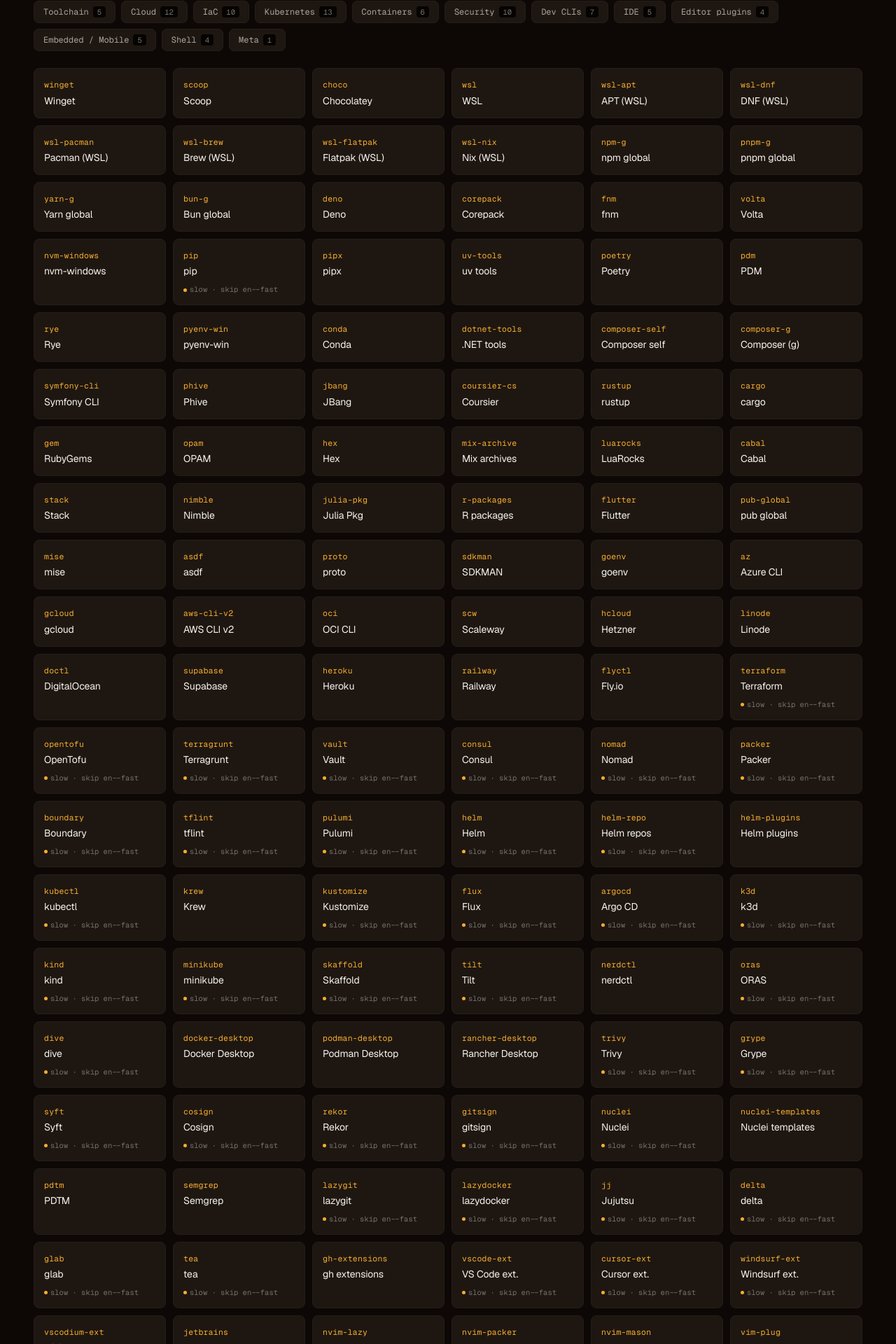
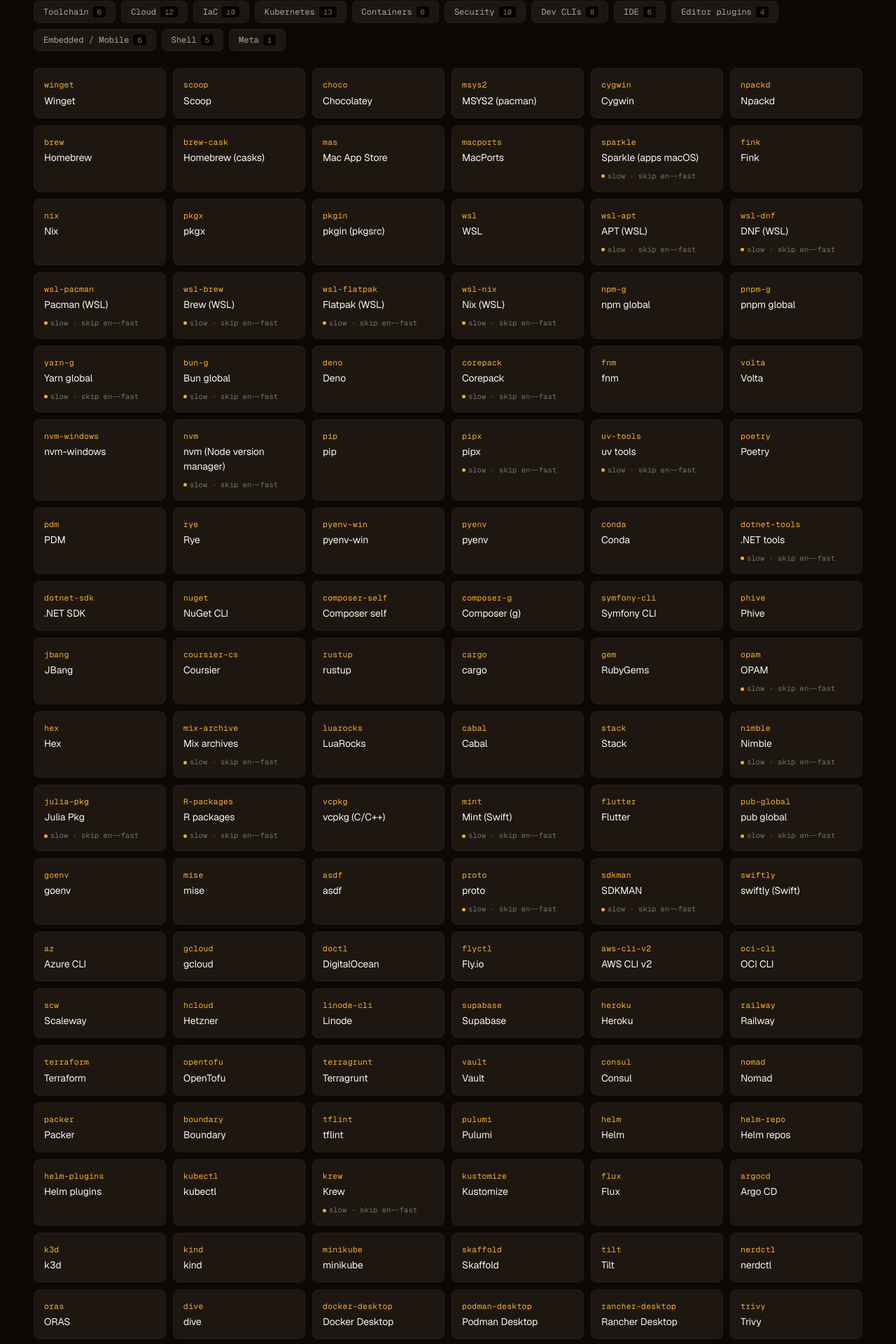
Before and after one commit to LINDECKER-Charles/gup, a React (Vite) app in the folder index/: page / in a window 1280 px wide. Shown: the part 5535-7455 px from the top of the page at 70% size. Built offline with nearby package versions, Linux system fonts and the light colour scheme.

Commit message:
feat(index): mirror the registry in the site provider catalog

```diff
--- a/index/src/data/content.js
+++ b/index/src/data/content.js
@@ -81,7 +81,7 @@
 
   providers: {
     sectionLabel: "§ 05 — Catalogue",
-    title: "~130 providers, organisés par catégorie.",
+    title: "153 providers, organisés par catégorie.",
     allLabel: "Tous",
     emptyLabel: "Aucun provider ne matche cette requête.",
     searchPlaceholder: "grep providers…",
@@ -119,7 +119,7 @@
     support: {
       title: "Le projet t'est utile ?",
       lead:
-        "gup est gratuit, MIT, et maintenu sur mon temps libre. Si l'outil t'a fait gagner du temps, tu peux me payer un café — ça aide à garder le rythme sur les ~130 providers.",
+        "gup est gratuit, MIT, et maintenu sur mon temps libre. Si l'outil t'a fait gagner du temps, tu peux me payer un café — ça aide à garder le rythme sur les 153 providers.",
       cta: "Offrir un café sur Ko-fi",
       kofiUrl: "https://ko-fi.com/charleslindecker",
     },
--- a/index/src/data/providers.js
+++ b/index/src/data/providers.js
@@ -1,173 +1,198 @@
-// Provider catalog — source of truth: docs/how-gup-works.md §13.
+// Provider catalog — mirrors src/core/registry.ts (ALL_PROVIDERS).
 // Shape: { id, name, category, slow?: boolean }
+// The ids and the `slow` flags must match the registry exactly: the id is what
+// `gup list --provider <id>` takes, and `slow` is what `--fast` skips.
 export const providers = [
-  // OS / Windows
-  { id: "winget",    name: "Winget",         category: "OS" },
-  { id: "scoop",     name: "Scoop",          category: "OS" },
-  { id: "choco",     name: "Chocolatey",     category: "OS" },
+  // OS
+  { id: "winget",          name: "Winget",                        category: "OS" },
+  { id: "scoop",           name: "Scoop",                         category: "OS" },
+  { id: "choco",           name: "Chocolatey",                    category: "OS" },
+  { id: "msys2",           name: "MSYS2 (pacman)",                category: "OS" },
+  { id: "cygwin",          name: "Cygwin",                        category: "OS" },
+  { id: "npackd",          name: "Npackd",                        category: "OS" },
+  { id: "brew",            name: "Homebrew",                      category: "OS" },
+  { id: "brew-cask",       name: "Homebrew (casks)",              category: "OS" },
+  { id: "mas",             name: "Mac App Store",                 category: "OS" },
+  { id: "macports",        name: "MacPorts",                      category: "OS" },
+  { id: "sparkle",         name: "Sparkle (apps macOS)",          category: "OS", slow: true },
+  { id: "fink",            name: "Fink",                          category: "OS" },
+  { id: "nix",             name: "Nix",                           category: "OS" },
+  { id: "pkgx",            name: "pkgx",                          category: "OS" },
+  { id: "pkgin",           name: "pkgin (pkgsrc)",                category: "OS" },
 
   // WSL
-  { id: "wsl",         name: "WSL",          category: "WSL" },
-  { id: "wsl-apt",     name: "APT (WSL)",    category: "WSL" },
-  { id: "wsl-dnf",     name: "DNF (WSL)",    category: "WSL" },
-  { id: "wsl-pacman",  name: "Pacman (WSL)", category: "WSL" },
-  { id: "wsl-brew",    name: "Brew (WSL)",   category: "WSL" },
-  { id: "wsl-flatpak", name: "Flatpak (WSL)",category: "WSL" },
-  { id: "wsl-nix",     name: "Nix (WSL)",    category: "WSL" },
+  { id: "wsl",             name: "WSL",                           category: "WSL" },
+  { id: "wsl-apt",         name: "APT (WSL)",                     category: "WSL", slow: true },
+  { id: "wsl-dnf",         name: "DNF (WSL)",                     category: "WSL", slow: true },
+  { id: "wsl-pacman",      name: "Pacman (WSL)",                  category: "WSL", slow: true },
+  { id: "wsl-brew",        name: "Brew (WSL)",                    category: "WSL", slow: true },
+  { id: "wsl-flatpak",     name: "Flatpak (WSL)",                 category: "WSL", slow: true },
+  { id: "wsl-nix",         name: "Nix (WSL)",                     category: "WSL", slow: true },
 
-  // Node / JS
-  { id: "npm-g",      name: "npm global",    category: "Node" },
-  { id: "pnpm-g",     name: "pnpm global",   category: "Node" },
-  { id: "yarn-g",     name: "Yarn global",   category: "Node" },
-  { id: "bun-g",      name: "Bun global",    category: "Node" },
-  { id: "deno",       name: "Deno",          category: "Node" },
-  { id: "corepack",   name: "Corepack",      category: "Node" },
-  { id: "fnm",        name: "fnm",           category: "Node" },
-  { id: "volta",      name: "Volta",         category: "Node" },
-  { id: "nvm-windows",name: "nvm-windows",   category: "Node" },
+  // Node
+  { id: "npm-g",           name: "npm global",                    category: "Node" },
+  { id: "pnpm-g",          name: "pnpm global",                   category: "Node" },
+  { id: "yarn-g",          name: "Yarn global",                   category: "Node", slow: true },
+  { id: "bun-g",           name: "Bun global",                    category: "Node", slow: true },
+  { id: "deno",            name: "Deno",                          category: "Node" },
+  { id: "corepack",        name: "Corepack",                      category: "Node", slow: true },
+  { id: "fnm",             name: "fnm",                           category: "Node" },
+  { id: "volta",           name: "Volta",                         category: "Node" },
+  { id: "nvm-windows",     name: "nvm-windows",                   category: "Node" },
+  { id: "nvm",             name: "nvm (Node version manager)",    category: "Node", slow: true },
 
   // Python
-  { id: "pip",        name: "pip",           category: "Python", slow: true },
-  { id: "pipx",       name: "pipx",          category: "Python" },
-  { id: "uv-tools",   name: "uv tools",      category: "Python" },
-  { id: "poetry",     name: "Poetry",        category: "Python" },
-  { id: "pdm",        name: "PDM",           category: "Python" },
-  { id: "rye",        name: "Rye",           category: "Python" },
-  { id: "pyenv-win",  name: "pyenv-win",     category: "Python" },
-  { id: "conda",      name: "Conda",         category: "Python" },
+  { id: "pip",             name: "pip",                           category: "Python" },
+  { id: "pipx",            name: "pipx",                          category: "Python", slow: true },
+  { id: "uv-tools",        name: "uv tools",                      category: "Python", slow: true },
+  { id: "poetry",          name: "Poetry",                        category: "Python" },
+  { id: "pdm",             name: "PDM",                           category: "Python" },
+  { id: "rye",             name: "Rye",                           category: "Python" },
+  { id: "pyenv-win",       name: "pyenv-win",                     category: "Python" },
+  { id: "pyenv",           name: "pyenv",                         category: "Python" },
+  { id: "conda",           name: "Conda",                         category: "Python" },
 
   // .NET / PHP
-  { id: "dotnet-tools",   name: ".NET tools",    category: ".NET / PHP" },
-  { id: "composer-self",  name: "Composer self", category: ".NET / PHP" },
-  { id: "composer-g",     name: "Composer (g)",  category: ".NET / PHP" },
-  { id: "symfony-cli",    name: "Symfony CLI",   category: ".NET / PHP" },
-  { id: "phive",          name: "Phive",         category: ".NET / PHP" },
+  { id: "dotnet-tools",    name: ".NET tools",                    category: ".NET / PHP", slow: true },
+  { id: "dotnet-sdk",      name: ".NET SDK",                      category: ".NET / PHP" },
+  { id: "nuget",           name: "NuGet CLI",                     category: ".NET / PHP" },
+  { id: "composer-self",   name: "Composer self",                 category: ".NET / PHP" },
+  { id: "composer-g",      name: "Composer (g)",                  category: ".NET / PHP" },
+  { id: "symfony-cli",     name: "Symfony CLI",                   category: ".NET / PHP" },
+  { id: "phive",           name: "Phive",                         category: ".NET / PHP" },
 
   // JVM
-  { id: "jbang",      name: "JBang",         category: "JVM" },
-  { id: "coursier-cs",name: "Coursier",      category: "JVM" },
+  { id: "jbang",           name: "JBang",                         category: "JVM" },
+  { id: "coursier-cs",     name: "Coursier",                      category: "JVM" },
 
   // Rust
-  { id: "rustup",     name: "rustup",        category: "Rust" },
-  { id: "cargo",      name: "cargo",         category: "Rust" },
+  { id: "rustup",          name: "rustup",                        category: "Rust" },
+  { id: "cargo",           name: "cargo",                         category: "Rust" },
 
   // Other langs
-  { id: "gem",          name: "RubyGems",    category: "Other langs" },
-  { id: "opam",         name: "OPAM",        category: "Other langs" },
-  { id: "hex",          name: "Hex",         category: "Other langs" },
-  { id: "mix-archive",  name: "Mix archives",category: "Other langs" },
-  { id: "luarocks",     name: "LuaRocks",    category: "Other langs" },
-  { id: "cabal",        name: "Cabal",       category: "Other langs" },
-  { id: "stack",        name: "Stack",       category: "Other langs" },
-  { id: "nimble",       name: "Nimble",      category: "Other langs" },
-  { id: "julia-pkg",    name: "Julia Pkg",   category: "Other langs" },
-  { id: "r-packages",   name: "R packages",  category: "Other langs" },
-  { id: "flutter",      name: "Flutter",     category: "Other langs" },
-  { id: "pub-global",   name: "pub global",  category: "Other langs" },
+  { id: "gem",             name: "RubyGems",                      category: "Other langs" },
+  { id: "opam",            name: "OPAM",                          category: "Other langs", slow: true },
+  { id: "hex",             name: "Hex",                           category: "Other langs" },
+  { id: "mix-archive",     name: "Mix archives",                  category: "Other langs", slow: true },
+  { id: "luarocks",        name: "LuaRocks",                      category: "Other langs" },
+  { id: "cabal",           name: "Cabal",                         category: "Other langs" },
+  { id: "stack",           name: "Stack",                         category: "Other langs" },
+  { id: "nimble",          name: "Nimble",                        category: "Other langs", slow: true },
+  { id: "julia-pkg",       name: "Julia Pkg",                     category: "Other langs", slow: true },
+  { id: "R-packages",      name: "R packages",                    category: "Other langs", slow: true },
+  { id: "vcpkg",           name: "vcpkg (C/C++)",                 category: "Other langs" },
+  { id: "mint",            name: "Mint (Swift)",                  category: "Other langs", slow: true },
+  { id: "flutter",         name: "Flutter",                       category: "Other langs" },
+  { id: "pub-global",      name: "pub global",                    category: "Other langs", slow: true },
 
-  // Polyglot toolchains
-  { id: "mise",       name: "mise",          category: "Toolchain" },
-  { id: "asdf",       name: "asdf",          category: "Toolchain" },
-  { id: "proto",      name: "proto",         category: "Toolchain" },
-  { id: "sdkman",     name: "SDKMAN",        category: "Toolchain" },
-  { id: "goenv",      name: "goenv",         category: "Toolchain" },
+  // Toolchain
+  { id: "goenv",           name: "goenv",                         category: "Toolchain" },
+  { id: "mise",            name: "mise",                          category: "Toolchain" },
+  { id: "asdf",            name: "asdf",                          category: "Toolchain" },
+  { id: "proto",           name: "proto",                         category: "Toolchain", slow: true },
+  { id: "sdkman",          name: "SDKMAN",                        category: "Toolchain", slow: true },
+  { id: "swiftly",         name: "swiftly (Swift)",               category: "Toolchain" },
 
   // Cloud
-  { id: "az",         name: "Azure CLI",     category: "Cloud" },
-  { id: "gcloud",     name: "gcloud",        category: "Cloud" },
-  { id: "aws-cli-v2", name: "AWS CLI v2",    category: "Cloud" },
-  { id: "oci",        name: "OCI CLI",       category: "Cloud" },
-  { id: "scw",        name: "Scaleway",      category: "Cloud" },
-  { id: "hcloud",     name: "Hetzner",       category: "Cloud" },
-  { id: "linode",     name: "Linode",        category: "Cloud" },
-  { id: "doctl",      name: "DigitalOcean",  category: "Cloud" },
-  { id: "supabase",   name: "Supabase",      category: "Cloud" },
-  { id: "heroku",     name: "Heroku",        category: "Cloud" },
-  { id: "railway",    name: "Railway",       category: "Cloud" },
-  { id: "flyctl",     name: "Fly.io",        category: "Cloud" },
+  { id: "az",              name: "Azure CLI",                     category: "Cloud" },
+  { id: "gcloud",          name: "gcloud",                        category: "Cloud" },
+  { id: "doctl",           name: "DigitalOcean",                  category: "Cloud" },
+  { id: "flyctl",          name: "Fly.io",                        category: "Cloud" },
+  { id: "aws-cli-v2",      name: "AWS CLI v2",                    category: "Cloud" },
+  { id: "oci-cli",         name: "OCI CLI",                       category: "Cloud" },
+  { id: "scw",             name: "Scaleway",                      category: "Cloud" },
+  { id: "hcloud",          name: "Hetzner",                       category: "Cloud" },
+  { id: "linode-cli",      name: "Linode",                        category: "Cloud" },
+  { id: "supabase",        name: "Supabase",                      category: "Cloud" },
+  { id: "heroku",          name: "Heroku",                        category: "Cloud" },
+  { id: "railway",         name: "Railway",                       category: "Cloud" },
 
   // IaC
-  { id: "terraform",  name: "Terraform",     category: "IaC", slow: true },
-  { id: "opentofu",   name: "OpenTofu",      category: "IaC", slow: true },
-  { id: "terragrunt", name: "Terragrunt",    category: "IaC", slow: true },
-  { id: "vault",      name: "Vault",         category: "IaC", slow: true },
-  { id: "consul",     name: "Consul",        category: "IaC", slow: true },
-  { id: "nomad",      name: "Nomad",         category: "IaC", slow: true },
-  { id: "packer",     name: "Packer",        category: "IaC", slow: true },
-  { id: "boundary",   name: "Boundary",      category: "IaC", slow: true },
-  { id: "tflint",     name: "tflint",        category: "IaC", slow: true },
-  { id: "pulumi",     name: "Pulumi",        category: "IaC", slow: true },
+  { id: "terraform",       name: "Terraform",                     category: "IaC" },
+  { id: "opentofu",        name: "OpenTofu",                      category: "IaC" },
+  { id: "terragrunt",      name: "Terragrunt",                    category: "IaC" },
+  { id: "vault",           name: "Vault",                         category: "IaC" },
+  { id: "consul",          name: "Consul",                        category: "IaC" },
+  { id: "nomad",           name: "Nomad",                         category: "IaC" },
+  { id: "packer",          name: "Packer",                        category: "IaC" },
+  { id: "boundary",        name: "Boundary",                      category: "IaC" },
+  { id: "tflint",          name: "tflint",                        category: "IaC" },
+  { id: "pulumi",          name: "Pulumi",                        category: "IaC" },
 
-  // Kubernetes / Helm
-  { id: "helm",         name: "Helm",        category: "Kubernetes", slow: true },
-  { id: "helm-repo",    name: "Helm repos",  category: "Kubernetes", slow: true },
-  { id: "helm-plugins", name: "Helm plugins",category: "Kubernetes" },
-  { id: "kubectl",      name: "kubectl",     category: "Kubernetes", slow: true },
-  { id: "krew",         name: "Krew",        category: "Kubernetes" },
-  { id: "kustomize",    name: "Kustomize",   category: "Kubernetes", slow: true },
-  { id: "flux",         name: "Flux",        category: "Kubernetes", slow: true },
-  { id: "argocd",       name: "Argo CD",     category: "Kubernetes", slow: true },
-  { id: "k3d",          name: "k3d",         category: "Kubernetes", slow: true },
-  { id: "kind",         name: "kind",        category: "Kubernetes", slow: true },
-  { id: "minikube",     name: "minikube",    category: "Kubernetes", slow: true },
-  { id: "skaffold",     name: "Skaffold",    category: "Kubernetes", slow: true },
-  { id: "tilt",         name: "Tilt",        category: "Kubernetes", slow: true },
+  // Kubernetes
+  { id: "helm",            name: "Helm",                          category: "Kubernetes" },
+  { id: "helm-repo",       name: "Helm repos",                    category: "Kubernetes" },
+  { id: "helm-plugins",    name: "Helm plugins",                  category: "Kubernetes" },
+  { id: "kubectl",         name: "kubectl",                       category: "Kubernetes" },
+  { id: "krew",            name: "Krew",                          category: "Kubernetes", slow: true },
+  { id: "kustomize",       name: "Kustomize",                     category: "Kubernetes" },
+  { id: "flux",            name: "Flux",                          category: "Kubernetes" },
+  { id: "argocd",          name: "Argo CD",                       category: "Kubernetes" },
+  { id: "k3d",             name: "k3d",                           category: "Kubernetes" },
+  { id: "kind",            name: "kind",                          category: "Kubernetes" },
+  { id: "minikube",        name: "minikube",                      category: "Kubernetes" },
+  { id: "skaffold",        name: "Skaffold",                      category: "Kubernetes" },
+  { id: "tilt",            name: "Tilt",                          category: "Kubernetes" },
 
   // Containers
-  { id: "nerdctl",         name: "nerdctl",        category: "Containers" },
-  { id: "oras",            name: "ORAS",           category: "Containers", slow: true },
-  { id: "dive",            name: "dive",           category: "Containers", slow: true },
-  { id: "docker-desktop",  name: "Docker Desktop", category: "Containers" },
-  { id: "podman-desktop",  name: "Podman Desktop", category: "Containers" },
-  { id: "rancher-desktop", name: "Rancher Desktop",category: "Containers" },
+  { id: "nerdctl",         name: "nerdctl",                       category: "Containers" },
+  { id: "oras",            name: "ORAS",                          category: "Containers" },
+  { id: "dive",            name: "dive",                          category: "Containers" },
+  { id: "docker-desktop",  name: "Docker Desktop",                category: "Containers" },
+  { id: "podman-desktop",  name: "Podman Desktop",                category: "Containers" },
+  { id: "rancher-desktop", name: "Rancher Desktop",               category: "Containers" },
 
   // Security
-  { id: "trivy",            name: "Trivy",            category: "Security", slow: true },
-  { id: "grype",            name: "Grype",            category: "Security", slow: true },
-  { id: "syft",             name: "Syft",             category: "Security", slow: true },
-  { id: "cosign",           name: "Cosign",           category: "Security", slow: true },
-  { id: "rekor",            name: "Rekor",            category: "Security", slow: true },
-  { id: "gitsign",          name: "gitsign",          category: "Security", slow: true },
-  { id: "nuclei",           name: "Nuclei",           category: "Security", slow: true },
-  { id: "nuclei-templates", name: "Nuclei templates", category: "Security" },
-  { id: "pdtm",             name: "PDTM",             category: "Security" },
-  { id: "semgrep",          name: "Semgrep",          category: "Security" },
+  { id: "trivy",           name: "Trivy",                         category: "Security" },
+  { id: "grype",           name: "Grype",                         category: "Security" },
+  { id: "syft",            name: "Syft",                          category: "Security" },
+  { id: "cosign",          name: "Cosign",                        category: "Security" },
+  { id: "rekor",           name: "Rekor",                         category: "Security" },
+  { id: "gitsign",         name: "gitsign",                       category: "Security" },
+  { id: "nuclei",          name: "Nuclei",                        category: "Security" },
+  { id: "nuclei-templates",name: "Nuclei templates",              category: "Security" },
+  { id: "pdtm",            name: "PDTM",                          category: "Security" },
+  { id: "semgrep",         name: "Semgrep",                       category: "Security" },
 
   // Dev CLIs
-  { id: "lazygit",       name: "lazygit",       category: "Dev CLIs", slow: true },
-  { id: "lazydocker",    name: "lazydocker",    category: "Dev CLIs", slow: true },
-  { id: "jj",            name: "Jujutsu",       category: "Dev CLIs", slow: true },
-  { id: "delta",         name: "delta",         category: "Dev CLIs", slow: true },
-  { id: "glab",          name: "glab",          category: "Dev CLIs", slow: true },
-  { id: "tea",           name: "tea",           category: "Dev CLIs", slow: true },
-  { id: "gh-extensions", name: "gh extensions", category: "Dev CLIs" },
+  { id: "lazygit",         name: "lazygit",                       category: "Dev CLIs" },
+  { id: "lazydocker",      name: "lazydocker",                    category: "Dev CLIs" },
+  { id: "jj",              name: "Jujutsu",                       category: "Dev CLIs" },
+  { id: "delta",           name: "delta",                         category: "Dev CLIs" },
+  { id: "glab",            name: "glab",                          category: "Dev CLIs" },
+  { id: "tea",             name: "tea",                           category: "Dev CLIs" },
+  { id: "gh-ext",          name: "gh extensions",                 category: "Dev CLIs", slow: true },
+  { id: "git-for-windows", name: "Git for Windows",               category: "Dev CLIs" },
 
-  // IDEs / Extensions
-  { id: "vscode-ext",   name: "VS Code ext.",    category: "IDE", slow: true },
-  { id: "cursor-ext",   name: "Cursor ext.",     category: "IDE", slow: true },
-  { id: "windsurf-ext", name: "Windsurf ext.",   category: "IDE", slow: true },
-  { id: "vscodium-ext", name: "VSCodium ext.",   category: "IDE", slow: true },
-  { id: "jetbrains",    name: "JetBrains IDEs",  category: "IDE" },
+  // IDE
+  { id: "vscode-ext",      name: "VS Code ext.",                  category: "IDE", slow: true },
+  { id: "cursor-ext",      name: "Cursor ext.",                   category: "IDE", slow: true },
+  { id: "windsurf-ext",    name: "Windsurf ext.",                 category: "IDE", slow: true },
+  { id: "vscodium-ext",    name: "VSCodium ext.",                 category: "IDE", slow: true },
+  { id: "jetbrains",       name: "JetBrains IDEs",                category: "IDE", slow: true },
+  { id: "visual-studio",   name: "Visual Studio",                 category: "IDE" },
 
   // Editor plugins
-  { id: "nvim-lazy",   name: "Neovim · Lazy",   category: "Editor plugins" },
-  { id: "nvim-packer", name: "Neovim · Packer", category: "Editor plugins" },
-  { id: "nvim-mason",  name: "Neovim · Mason",  category: "Editor plugins" },
-  { id: "vim-plug",    name: "Vim · Plug",      category: "Editor plugins" },
+  { id: "nvim-lazy",       name: "Neovim · Lazy",                 category: "Editor plugins" },
+  { id: "nvim-packer",     name: "Neovim · Packer",               category: "Editor plugins" },
+  { id: "nvim-mason",      name: "Neovim · Mason",                category: "Editor plugins" },
+  { id: "vim-plug",        name: "Vim · Plug",                    category: "Editor plugins" },
 
   // Embedded / Mobile
-  { id: "arduino-cli", name: "arduino-cli", category: "Embedded / Mobile" },
-  { id: "platformio",  name: "PlatformIO",  category: "Embedded / Mobile" },
-  { id: "android-sdk", name: "Android SDK", category: "Embedded / Mobile" },
-  { id: "expo",        name: "Expo",        category: "Embedded / Mobile" },
-  { id: "fastlane",    name: "Fastlane",    category: "Embedded / Mobile" },
+  { id: "arduino-cli",     name: "arduino-cli",                   category: "Embedded / Mobile", slow: true },
+  { id: "platformio",      name: "PlatformIO",                    category: "Embedded / Mobile" },
+  { id: "android-sdk",     name: "Android SDK",                   category: "Embedded / Mobile", slow: true },
+  { id: "xcodes",          name: "xcodes (Xcode version manager)",category: "Embedded / Mobile" },
+  { id: "expo",            name: "Expo",                          category: "Embedded / Mobile" },
+  { id: "fastlane",        name: "Fastlane",                      category: "Embedded / Mobile" },
 
   // Shell
-  { id: "oh-my-posh",   name: "oh-my-posh",         category: "Shell", slow: true },
-  { id: "starship",     name: "Starship",           category: "Shell", slow: true },
-  { id: "nerd-fonts",   name: "Nerd Fonts",         category: "Shell", slow: true },
-  { id: "pwsh-modules", name: "PowerShell modules", category: "Shell", slow: true },
+  { id: "pwsh-modules",    name: "PowerShell modules",            category: "Shell", slow: true },
+  { id: "psresource",      name: "PowerShell PSResourceGet",      category: "Shell", slow: true },
+  { id: "oh-my-posh",      name: "oh-my-posh",                    category: "Shell" },
+  { id: "starship",        name: "Starship",                      category: "Shell" },
+  { id: "nerd-fonts",      name: "Nerd Fonts",                    category: "Shell", slow: true },
 
   // Meta
-  { id: "self", name: "Self (PM updates)", category: "Meta", slow: true },
+  { id: "self",            name: "Self (PM updates)",             category: "Meta", slow: true },
 ];
```
